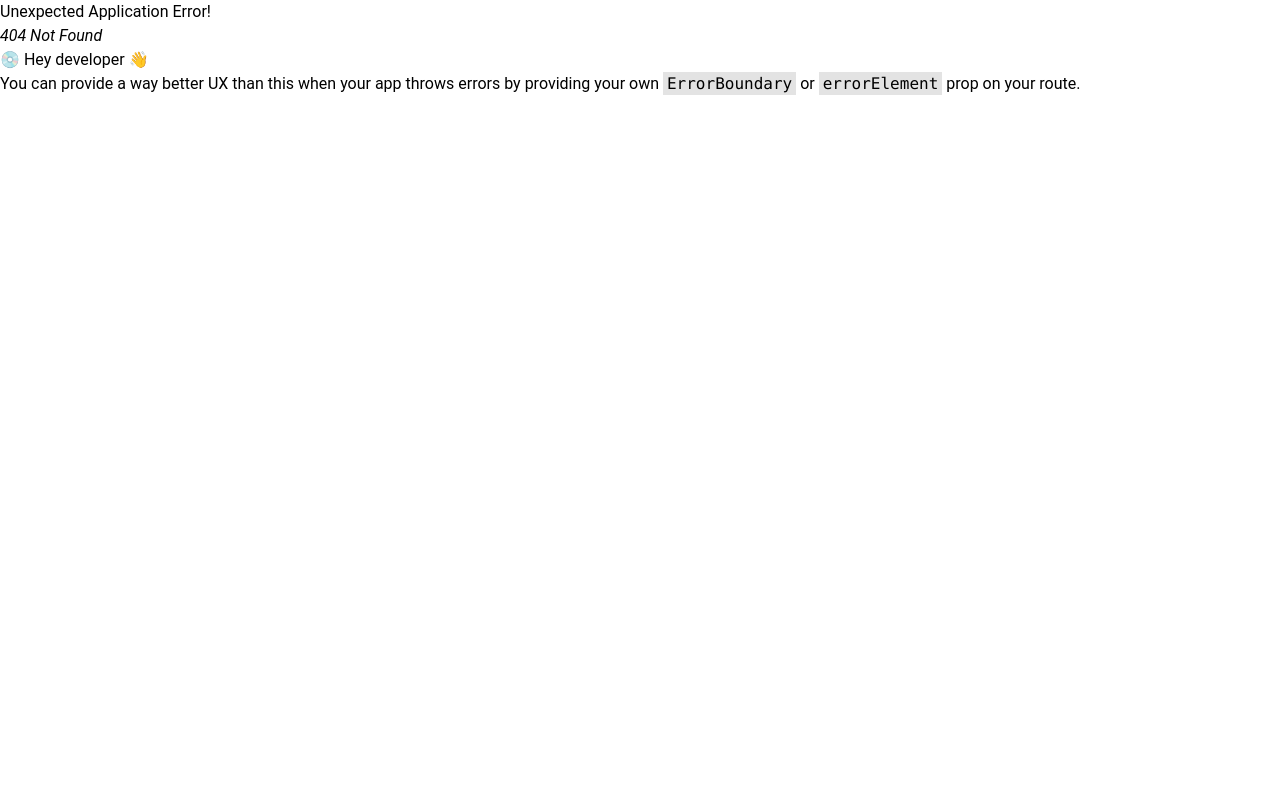
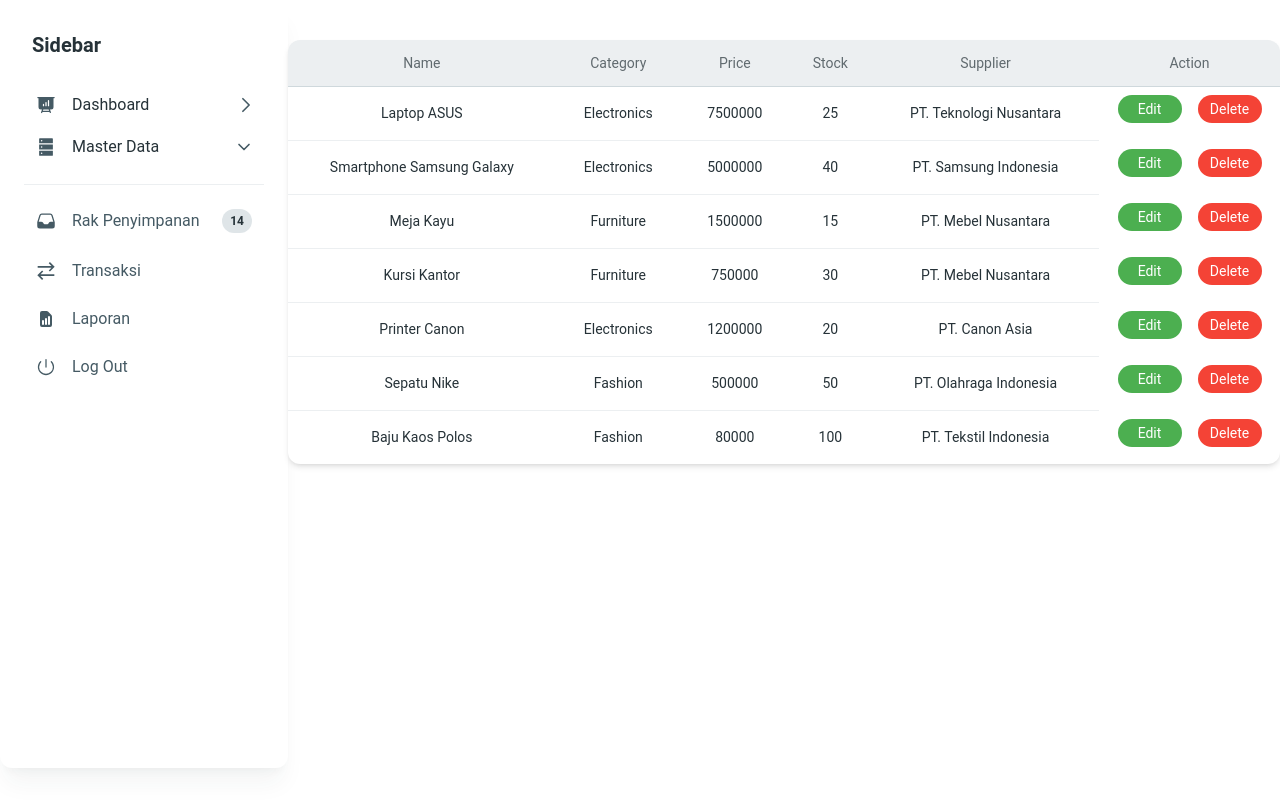
Before and after one commit to rifqee23/repo-Tugas-2-sispak, a React (Vite) app: page /product in a window 1280 px wide. Before the commit this address had no page. Built offline with nearby package versions, Linux system fonts and the light colour scheme.

Commit message:
feat: implement table component for reusable component (#4)

```diff
--- a/package.json
+++ b/package.json
@@ -29,6 +29,6 @@
     "globals": "^15.11.0",
     "postcss": "^8.4.47",
     "tailwindcss": "^3.4.14",
-    "vite": "^5.4.9"
+    "vite": "^5.4.10"
   }
 }
--- /dev/null
+++ b/src/Pages/ProductPages.jsx
@@ -0,0 +1,72 @@
+import MaterialTable from "@/components/ui/MaterialTable";
+
+const head = ["Name", "Category", "Price", "Stock", "Supplier"];
+
+const data = [
+  {
+    id: 1,
+    name: "Laptop ASUS",
+    category: "Electronics",
+    price: 7500000,
+    stock: 25,
+    supplier: "PT. Teknologi Nusantara",
+  },
+  {
+    id: 2,
+    name: "Smartphone Samsung Galaxy",
+    category: "Electronics",
+    price: 5000000,
+    stock: 40,
+    supplier: "PT. Samsung Indonesia",
+  },
+  {
+    id: 3,
+    name: "Meja Kayu",
+    category: "Furniture",
+    price: 1500000,
+    stock: 15,
+    supplier: "PT. Mebel Nusantara",
+  },
+  {
+    id: 4,
+    name: "Kursi Kantor",
+    category: "Furniture",
+    price: 750000,
+    stock: 30,
+    supplier: "PT. Mebel Nusantara",
+  },
+  {
+    id: 5,
+    name: "Printer Canon",
+    category: "Electronics",
+    price: 1200000,
+    stock: 20,
+    supplier: "PT. Canon Asia",
+  },
+  {
+    id: 6,
+    name: "Sepatu Nike",
+    category: "Fashion",
+    price: 500000,
+    stock: 50,
+    supplier: "PT. Olahraga Indonesia",
+  },
+  {
+    id: 7,
+    name: "Baju Kaos Polos",
+    category: "Fashion",
+    price: 80000,
+    stock: 100,
+    supplier: "PT. Tekstil Indonesia",
+  },
+];
+
+const ProductPages = () => {
+  return (
+    <div>
+      <MaterialTable tableHead={head} tableRows={data} />
+    </div>
+  );
+};
+
+export default ProductPages;
--- /dev/null
+++ b/src/Pages/StackholderPages.jsx
@@ -0,0 +1,45 @@
+import MaterialTable from "@/components/ui/MaterialTable";
+
+const TABLE_HEAD = ["Name", "Email", "Role"];
+const TABLE_ROWS = [
+  {
+    id: 1,
+    name: "Budi",
+    email: "budi@gmail.com",
+    role: "stakeholder",
+  },
+  {
+    id: 2,
+    name: "Siti",
+    email: "siti@gmail.com",
+    role: "stakeholder",
+  },
+  {
+    id: 3,
+    name: "Andi",
+    email: "andi@gmail.com",
+    role: "stakeholder",
+  },
+  {
+    id: 4,
+    name: "Dewi",
+    email: "dewi@gmail.com",
+    role: "stakeholder",
+  },
+  {
+    id: 5,
+    name: "Rina",
+    email: "rina@gmail.com",
+    role: "stakeholder",
+  },
+];
+
+const StackholderPages = () => {
+  return (
+    <div>
+      <MaterialTable tableHead={TABLE_HEAD} tableRows={TABLE_ROWS} />
+    </div>
+  );
+};
+
+export default StackholderPages;
--- a/src/Pages/SupplierPages.jsx
+++ b/src/Pages/SupplierPages.jsx
@@ -1,9 +1,27 @@
-import { DefaultTable as Table } from "@/components/ui/Table.jsx";
+import MaterialTable from "@/components/ui/MaterialTable";
+const TABLE_HEAD = ["Name", "Email", "Role"];
+
+const TABLE_ROWS = [
+  {
+    id: 1,
+    name: "Asep",
+    email: "asep@gmail.com",
+    role: "supplier",
+  },
+
+  {
+    id: 5,
+    name: "Rina",
+    email: "rina@gmail.com",
+    role: "supplier",
+  },
+];
 
 const SupplierPages = () => {
   return (
     <div>
-      <Table />
+      <h1>Tes;</h1>
+      <MaterialTable tableHead={TABLE_HEAD} tableRows={TABLE_ROWS} />
     </div>
   );
 };
--- /dev/null
+++ b/src/components/ui/MaterialTable.jsx
@@ -0,0 +1,68 @@
+import { Card, Typography } from "@material-tailwind/react";
+
+function MaterialTable({ tableHead, tableRows }) {
+  return (
+    <Card className="h-full w-full overflow-scroll mt-10">
+      <table className="w-full min-w-max table-auto text-left">
+        <thead>
+          <tr>
+            {tableHead.map((head, index) => (
+              <th
+                key={index}
+                className="text-center border-b border-blue-gray-100 bg-blue-gray-50 p-4"
+              >
+                <Typography
+                  variant="small"
+                  color="blue-gray"
+                  className="font-normal leading-none opacity-70"
+                >
+                  {head}
+                </Typography>
+              </th>
+            ))}
+            <th className="text-center border-b border-blue-gray-100 bg-blue-gray-50 p-4">
+              <Typography
+                variant="small"
+                color="blue-gray"
+                className="font-normal leading-none opacity-70"
+              >
+                Action
+              </Typography>
+            </th>
+          </tr>
+        </thead>
+        <tbody>
+          {tableRows.map((row, index) => {
+            const isLast = index === tableRows.length - 1;
+            const classes = isLast ? "p-4" : "p-4 border-b border-blue-gray-50";
+            return (
+              <tr key={row.id}>
+                {tableHead.map((head, index) => (
+                  <td key={index} className={classes}>
+                    <Typography
+                      variant="small"
+                      color="blue-gray"
+                      className="font-normal text-center"
+                    >
+                      {row[head.toLowerCase()] ?? "-"}
+                    </Typography>
+                  </td>
+                ))}
+                <td className="flex gap-x-4 pt-2 justify-center">
+                  <button className="bg-green-500 text-white text-sm py-1 w-16 rounded-full">
+                    Edit
+                  </button>
+                  <button className="bg-red-500 text-white text-sm py-1 w-16 rounded-full">
+                    Delete
+                  </button>
+                </td>
+              </tr>
+            );
+          })}
+        </tbody>
+      </table>
+    </Card>
+  );
+}
+
+export default MaterialTable;
--- a/src/components/ui/Sidebar.jsx
+++ b/src/components/ui/Sidebar.jsx
@@ -37,17 +37,20 @@ export function SidebarWithContentSeparator() {
         </Typography>
       </div>
       <List>
+        <Link to="/">
           <ListItem className="p-0 ml-3">
             <ListItemPrefix>
               <PresentationChartBarIcon className="h-5 w-5" />
             </ListItemPrefix>
             <Typography color="blue-gray" className="mr-auto font-normal">
-            <Link to="/">Dashboard</Link>
+              Dashboard
             </Typography>
             <ListItemPrefix className="mr-5">
               <ChevronRightIcon strokeWidth={2} className="h-5 w-5" />
             </ListItemPrefix>
           </ListItem>
+        </Link>
+
         <Accordion
           open={open === 2}
           icon={
@@ -74,24 +77,30 @@ export function SidebarWithContentSeparator() {
           </ListItem>
           <AccordionBody className="py-1">
             <List className="p-0">
+              <Link to={"product"}>
                 <ListItem>
                   <ListItemPrefix>
                     <ChevronRightIcon strokeWidth={3} className="h-3 w-5" />
                   </ListItemPrefix>
                   Data Barang
                 </ListItem>
+              </Link>
+              <Link to={"supplier"}>
                 <ListItem>
                   <ListItemPrefix>
                     <ChevronRightIcon strokeWidth={3} className="h-3 w-5" />
                   </ListItemPrefix>
-                <Link to="/supplier">Data Supplier</Link>
+                  Data Supplier
                 </ListItem>
+              </Link>
+              <Link to={"stackholder"}>
                 <ListItem>
                   <ListItemPrefix>
                     <ChevronRightIcon strokeWidth={3} className="h-3 w-5" />
                   </ListItemPrefix>
                   Data Stackholder
                 </ListItem>
+              </Link>
             </List>
           </AccordionBody>
         </Accordion>
--- a/src/components/ui/Table.jsx
+++ /dev/null
@@ -1,107 +0,0 @@
-import { Card, Typography } from "@material-tailwind/react";
-
-const TABLE_HEAD = ["Name", "Job", "Employed", ""];
-
-const TABLE_ROWS = [
-  {
-    name: "John Michael",
-    job: "Manager",
-    date: "23/04/18",
-  },
-  {
-    name: "Alexa Liras",
-    job: "Developer",
-    date: "23/04/18",
-  },
-  {
-    name: "Laurent Perrier",
-    job: "Executive",
-    date: "19/09/17",
-  },
-  {
-    name: "Michael Levi",
-    job: "Developer",
-    date: "24/12/08",
-  },
-  {
-    name: "Richard Gran",
-    job: "Manager",
-    date: "04/10/21",
-  },
-];
-
-export function DefaultTable() {
-  return (
-    <Card className="h-full w-full overflow-scroll mt-10">
-      <table className="w-full min-w-max table-auto text-left">
-        <thead>
-          <tr>
-            {TABLE_HEAD.map((head) => (
-              <th
-                key={head}
-                className="border-b border-blue-gray-100 bg-blue-gray-50 p-4"
-              >
-                <Typography
-                  variant="small"
-                  color="blue-gray"
-                  className="font-normal leading-none opacity-70"
-                >
-                  {head}
-                </Typography>
-              </th>
-            ))}
-          </tr>
-        </thead>
-        <tbody>
-          {TABLE_ROWS.map(({ name, job, date }, index) => {
-            const isLast = index === TABLE_ROWS.length - 1;
-            const classes = isLast ? "p-4" : "p-4 border-b border-blue-gray-50";
-
-            return (
-              <tr key={name}>
-                <td className={classes}>
-                  <Typography
-                    variant="small"
-                    color="blue-gray"
-                    className="font-normal"
-                  >
-                    {name}
-                  </Typography>
-                </td>
-                <td className={classes}>
-                  <Typography
-                    variant="small"
-                    color="blue-gray"
-                    className="font-normal"
-                  >
-                    {job}
-                  </Typography>
-                </td>
-                <td className={classes}>
-                  <Typography
-                    variant="small"
-                    color="blue-gray"
-                    className="font-normal"
-                  >
-                    {date}
-                  </Typography>
-                </td>
-                <td className={classes}>
-                  <Typography
-                    as="a"
-                    href="#"
-                    variant="small"
-                    color="blue-gray"
-                    className="font-medium"
-                  >
-                    Edit
-                  </Typography>
-                </td>
-              </tr>
-            );
-          })}
-        </tbody>
-      </table>
-    </Card>
-  );
-}
```
Also changed, not shown: src/main.jsx (+10 -0 lines), 1 other file (tests, documents, lock files or other folders). Lines whose indentation alone changed are shown as unchanged.
